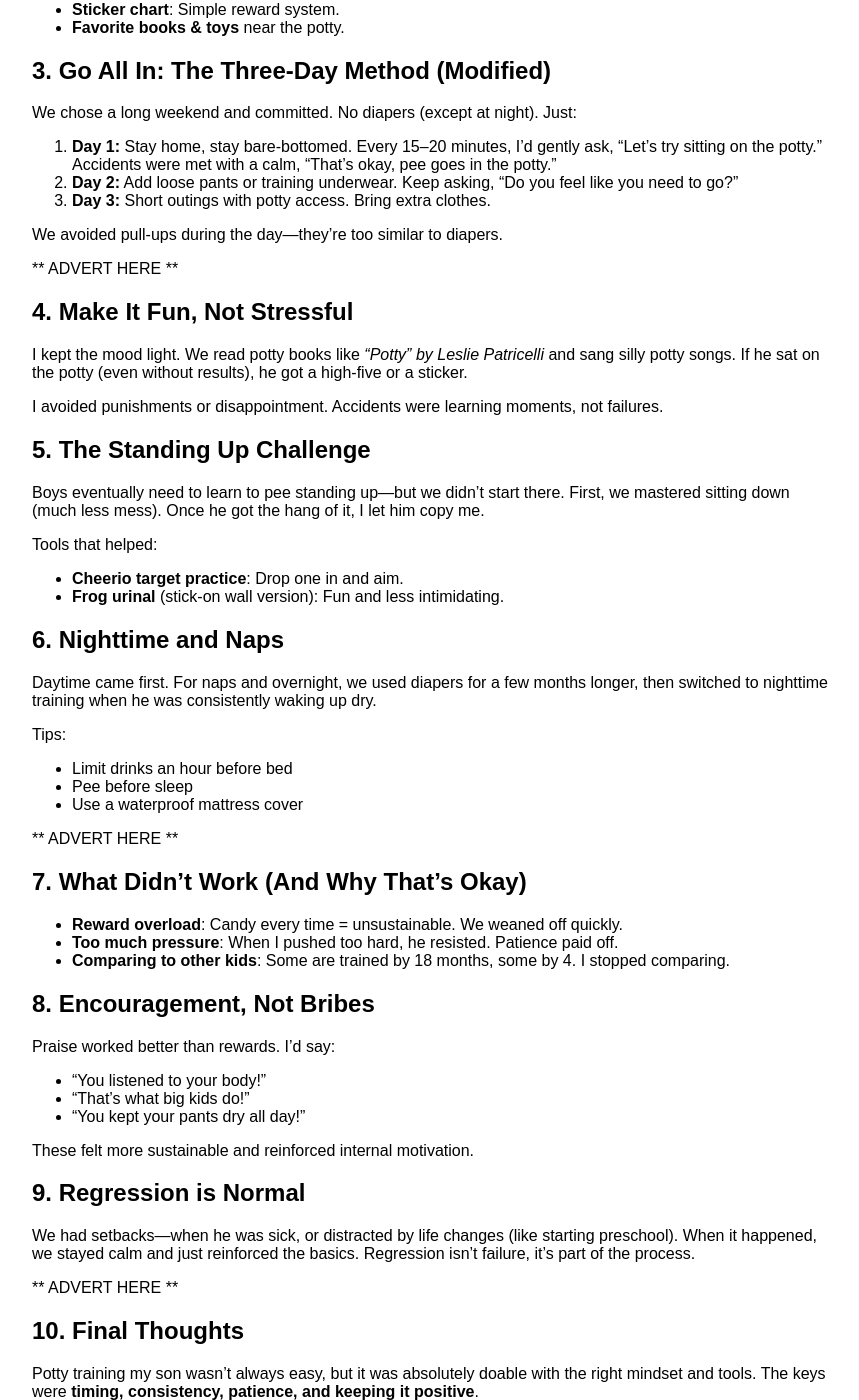
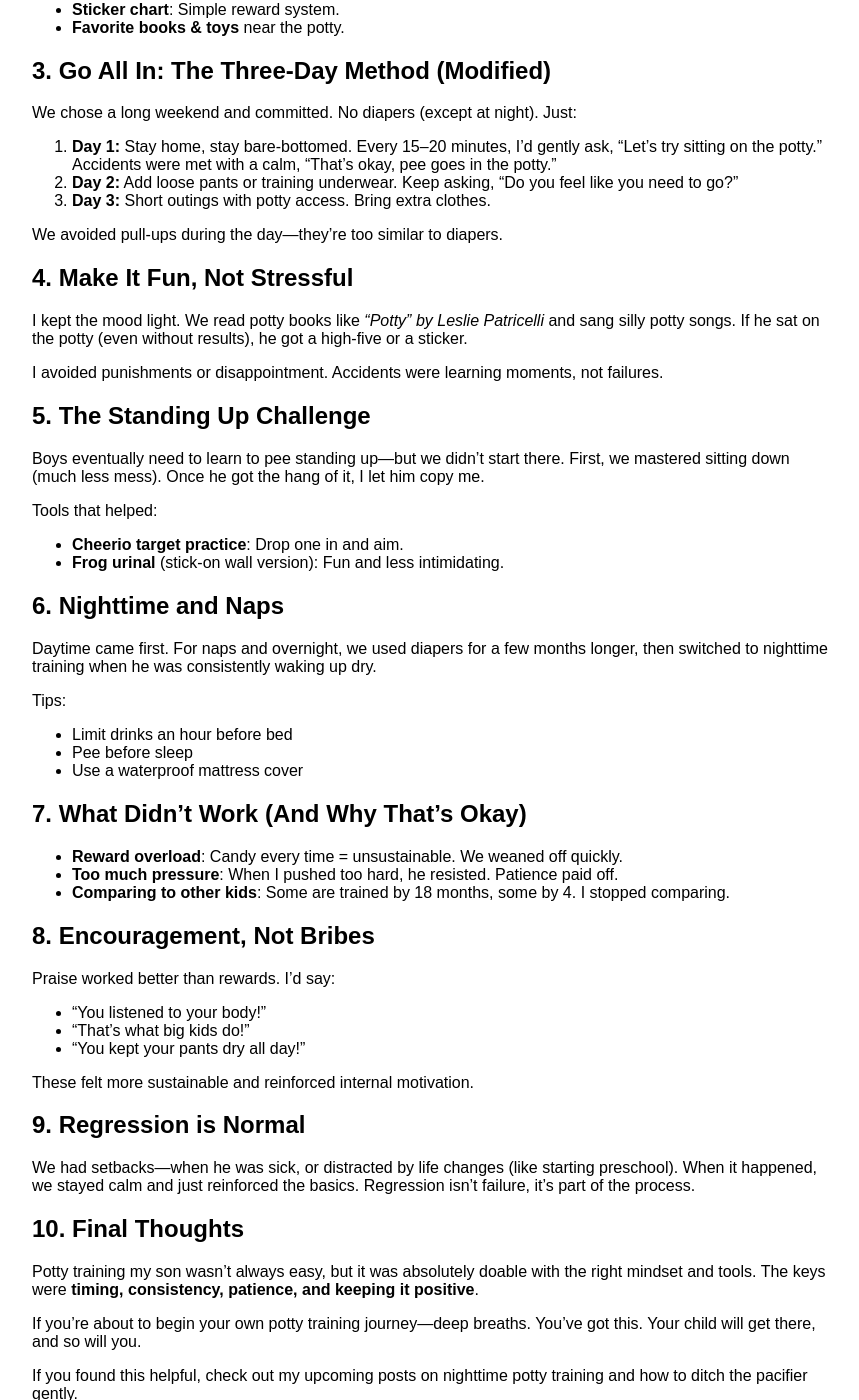
Before and after one commit to doopie-art/blog-site, a Jekyll site: the page built from index.md, in a window 1280 px wide and 1400 px high, scrolled down 575 px. Shown: the whole window, without its empty margins (208-1067 px from the left). Built offline with Jekyll 4.4.1, drawn with Linux system fonts in a browser that asks for light colours.

Commit message:
minor tweaks. trying to get adsense working

```diff
--- a/_layouts/default.html
+++ b/_layouts/default.html
@@ -2,6 +2,7 @@
 <html lang="en">
 <head>
   <meta charset="UTF-8">
+  <meta name="google-adsense-account" content="ca-pub-9185115836376797">
   <title>{{ page.title }}</title>
   <link rel="stylesheet" href="{{ '/assets/style.css' | relative_url }}">
   <script async src="https://pagead2.googlesyndication.com/pagead/js/adsbygoogle.js?client=ca-pub-9185115836376797"
--- a/index.md
+++ b/index.md
@@ -49,9 +49,6 @@ We chose a long weekend and committed. No diapers (except at night). Just:
 
 We avoided pull-ups during the day—they’re too similar to diapers.
 
-** ADVERT HERE **
-{% include adsense.html %}
-
 ## 4. Make It Fun, Not Stressful
 
 I kept the mood light. We read potty books like *“Potty” by Leslie Patricelli* and sang silly potty songs. If he sat on the potty (even without results), he got a high-five or a sticker.
@@ -77,9 +74,6 @@ Tips:
 * Pee before sleep
 * Use a waterproof mattress cover
 
-** ADVERT HERE **
-{% include adsense.html %}
-
 ## 7. What Didn’t Work (And Why That’s Okay)
 
 * **Reward overload**: Candy every time = unsustainable. We weaned off quickly.
@@ -100,9 +94,6 @@ These felt more sustainable and reinforced internal motivation.
 
 We had setbacks—when he was sick, or distracted by life changes (like starting preschool). When it happened, we stayed calm and just reinforced the basics. Regression isn’t failure, it’s part of the process.
 
-** ADVERT HERE **
-{% include adsense.html %}
-
 ## 10. Final Thoughts
 
 Potty training my son wasn’t always easy, but it was absolutely doable with the right mindset and tools. The keys were **timing, consistency, patience, and keeping it positive**.
```
